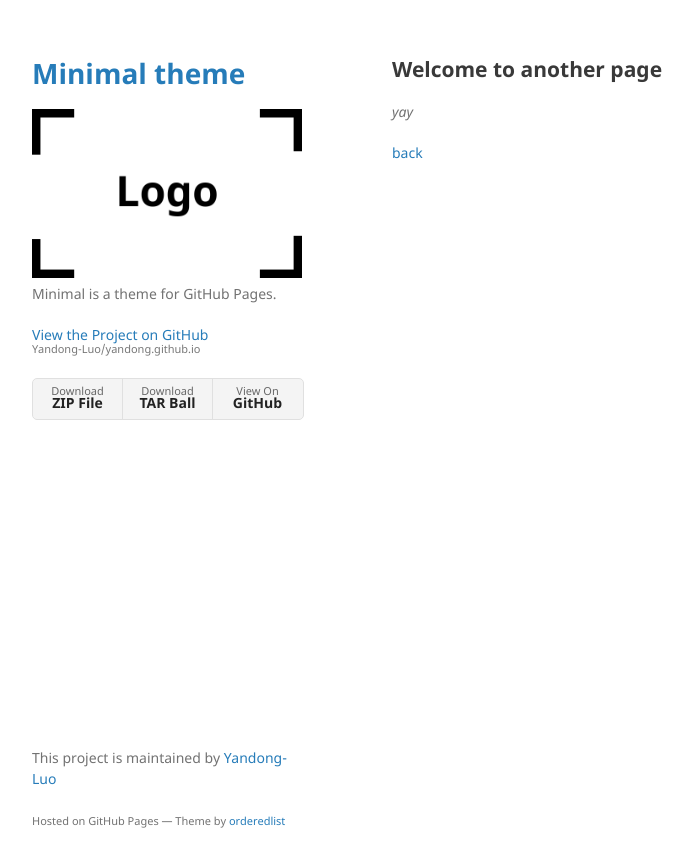
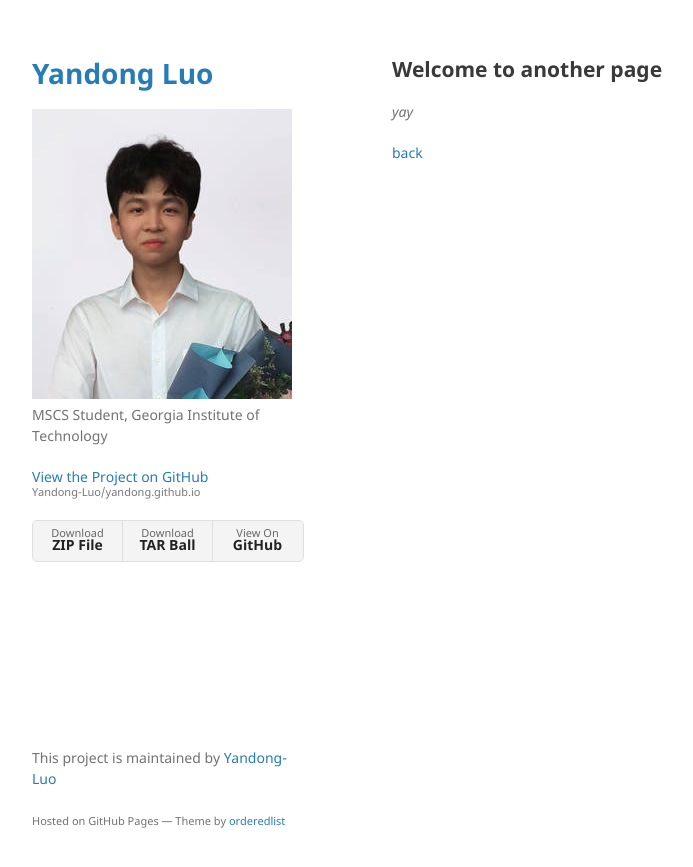
Before and after one commit to Yandong-Luo/yandong.github.io, a Jekyll site: the page built from another-page.md, in a window 1280 px wide. Shown: the top 867 px of the page, without its empty margins (178-871 px from the left). Built offline with Jekyll 4.4.1, drawn with Linux system fonts in a browser that asks for light colours; our own code applies the rules of GitHub Pages for plain Markdown files.

Commit message:
add photo

```diff
--- a/_config.yml
+++ b/_config.yml
@@ -1,6 +1,6 @@
-title: Minimal theme
-logo: /assets/img/logo.png
-description: Minimal is a theme for GitHub Pages.
+title: Yandong Luo
+logo: /assets/img/website.jpg
+description: MSCS Student, Georgia Institute of Technology
 show_downloads: true
 google_analytics:
 theme: jekyll-theme-minimal
```
Also changed, not shown: assets/img/Snipaste_2022-07-21_11-49-44.jpg (added), assets/img/website.jpg (added).
